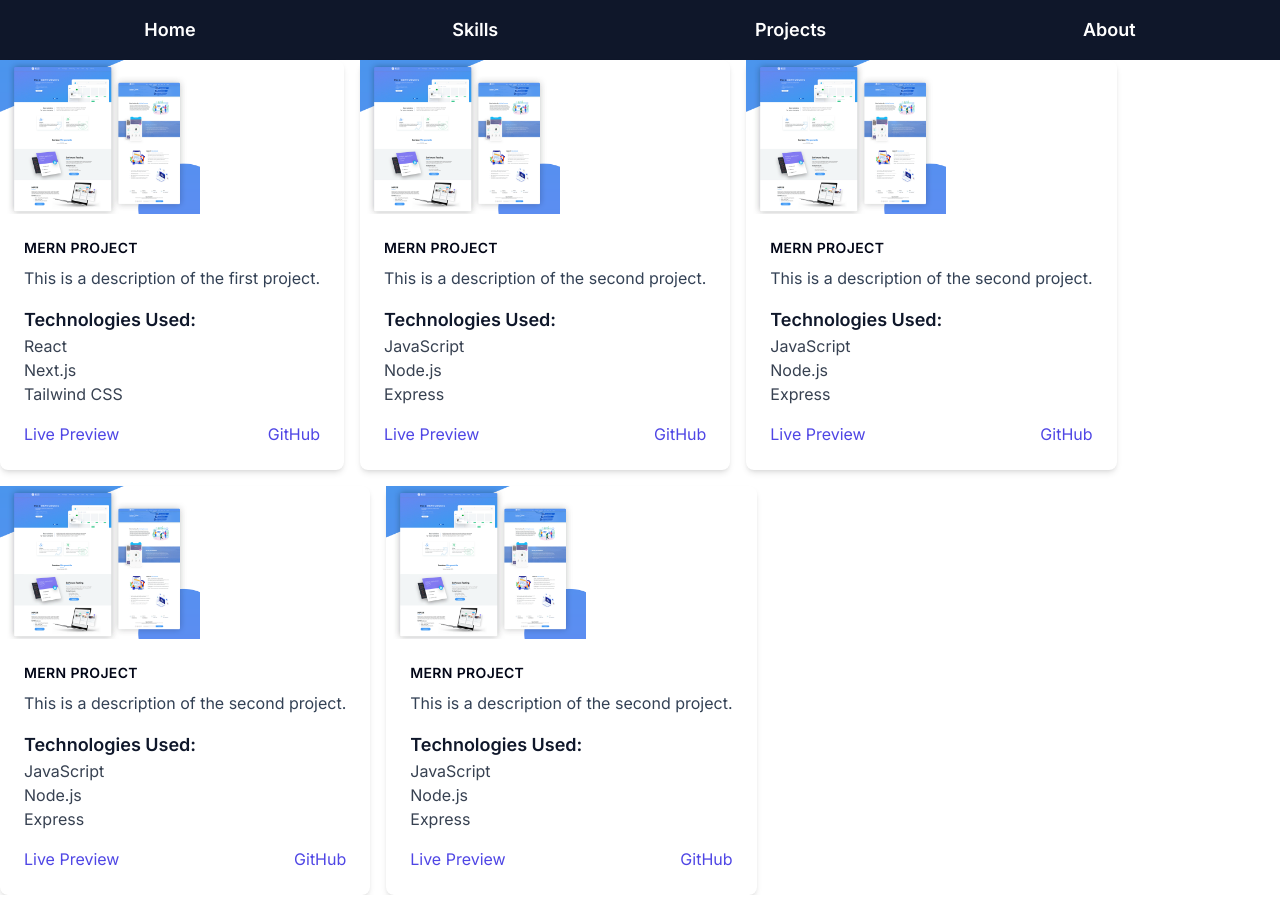
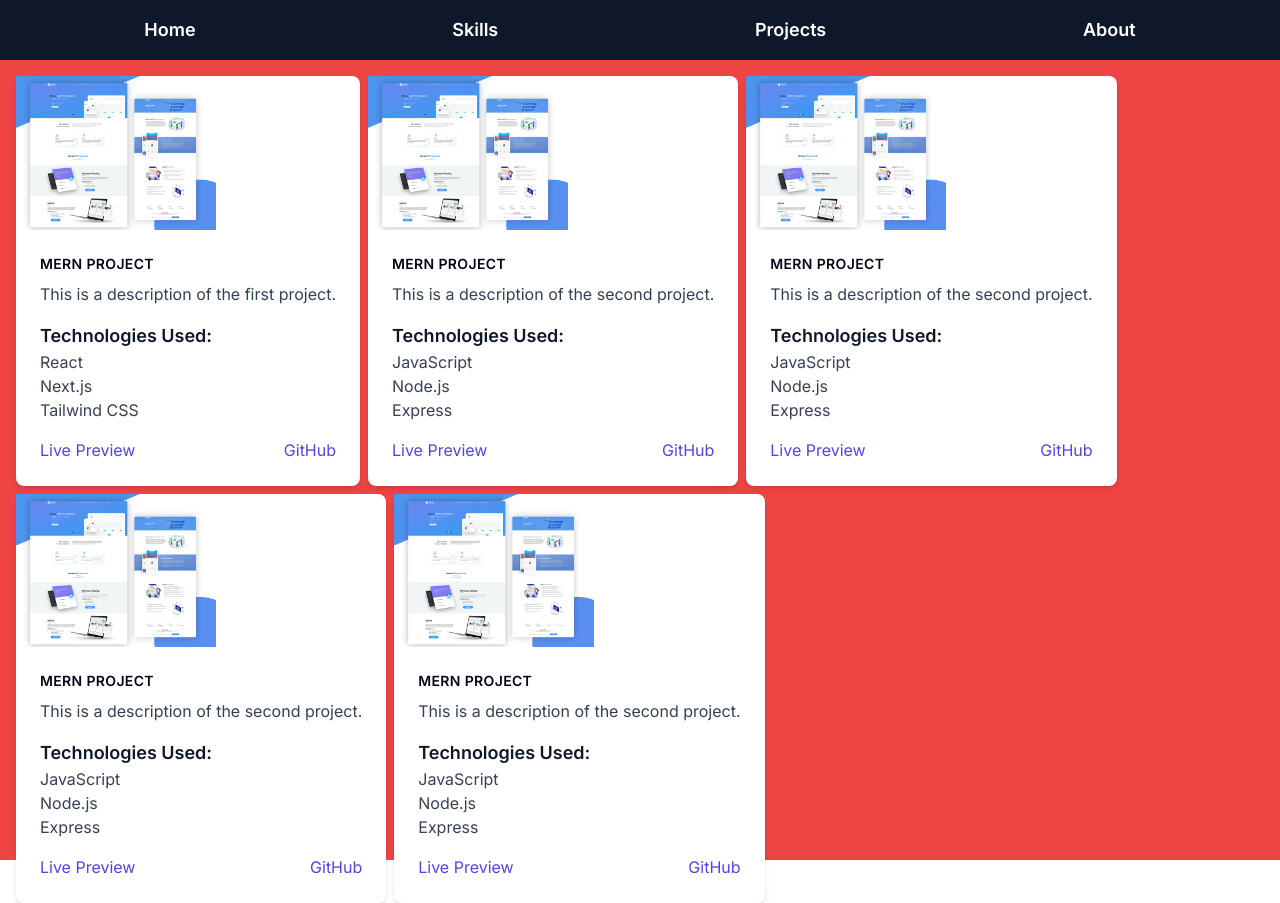
Before and after one commit to mo634/my-portofolio, a Next.js app: page /projects in a window 1280 px wide. Built offline with nearby package versions, Linux system fonts and the light colour scheme.

Commit message:
modify projectImage type prop

```diff
--- a/src/app/projects/page.tsx
+++ b/src/app/projects/page.tsx
@@ -46,7 +46,7 @@ const Projects = () => {
         },
     ];
     return (
-        <section className='  flex h-screen flex-wrap gap-4'>
+        <section className=' bg-red-500 p-4 flex h-screen flex-wrap gap-2'>
 
 
             {projectsData.map((project, index) => (
--- a/src/types/iindex.ts
+++ b/src/types/iindex.ts
@@ -1,6 +1,6 @@
 declare interface ProjectProps {
     title: string;
-    projectImage: string;
+    projectImage: any;
     githubLink: string;
     description: string;
     livePreviewLink: string;
```
